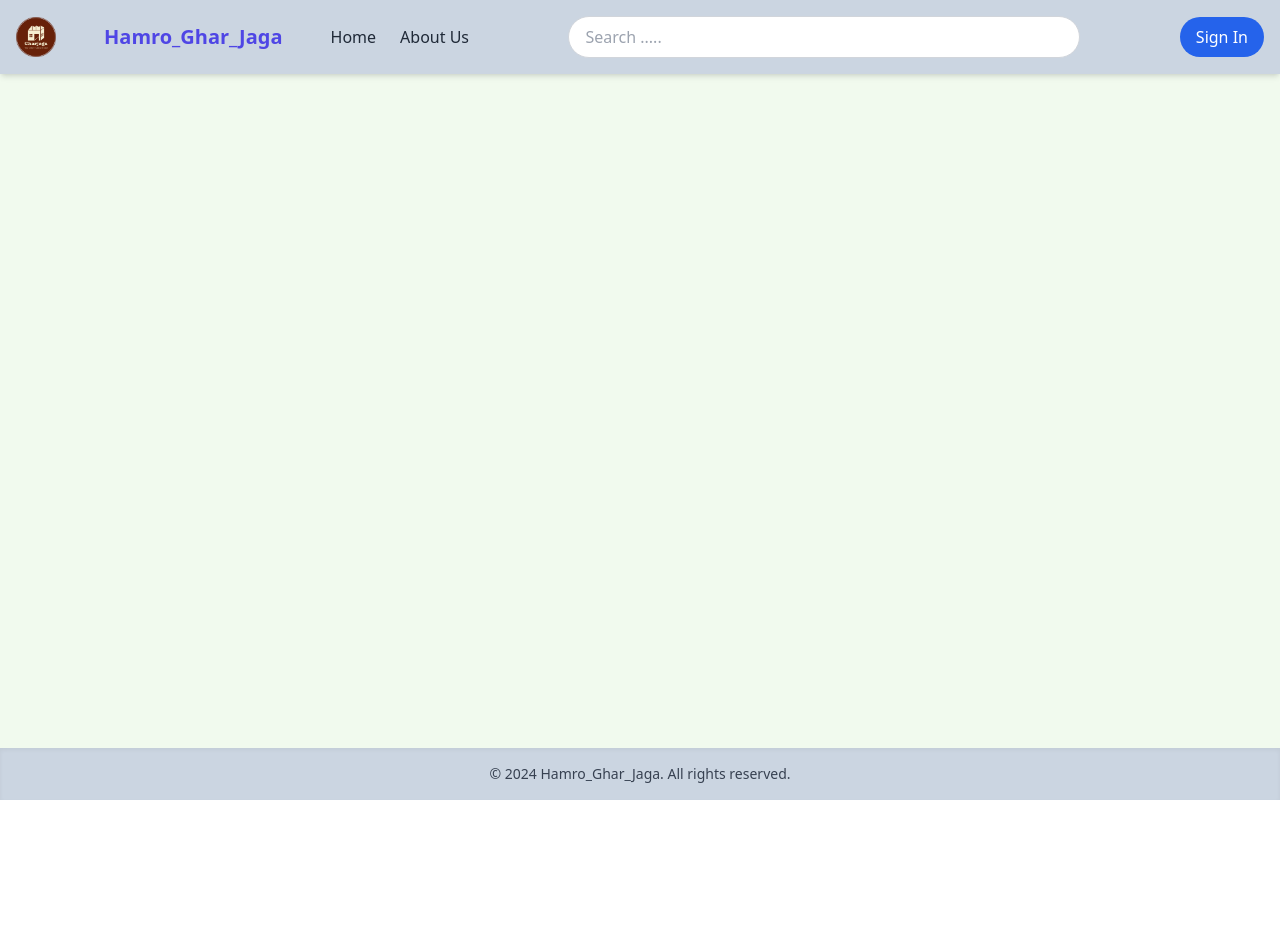
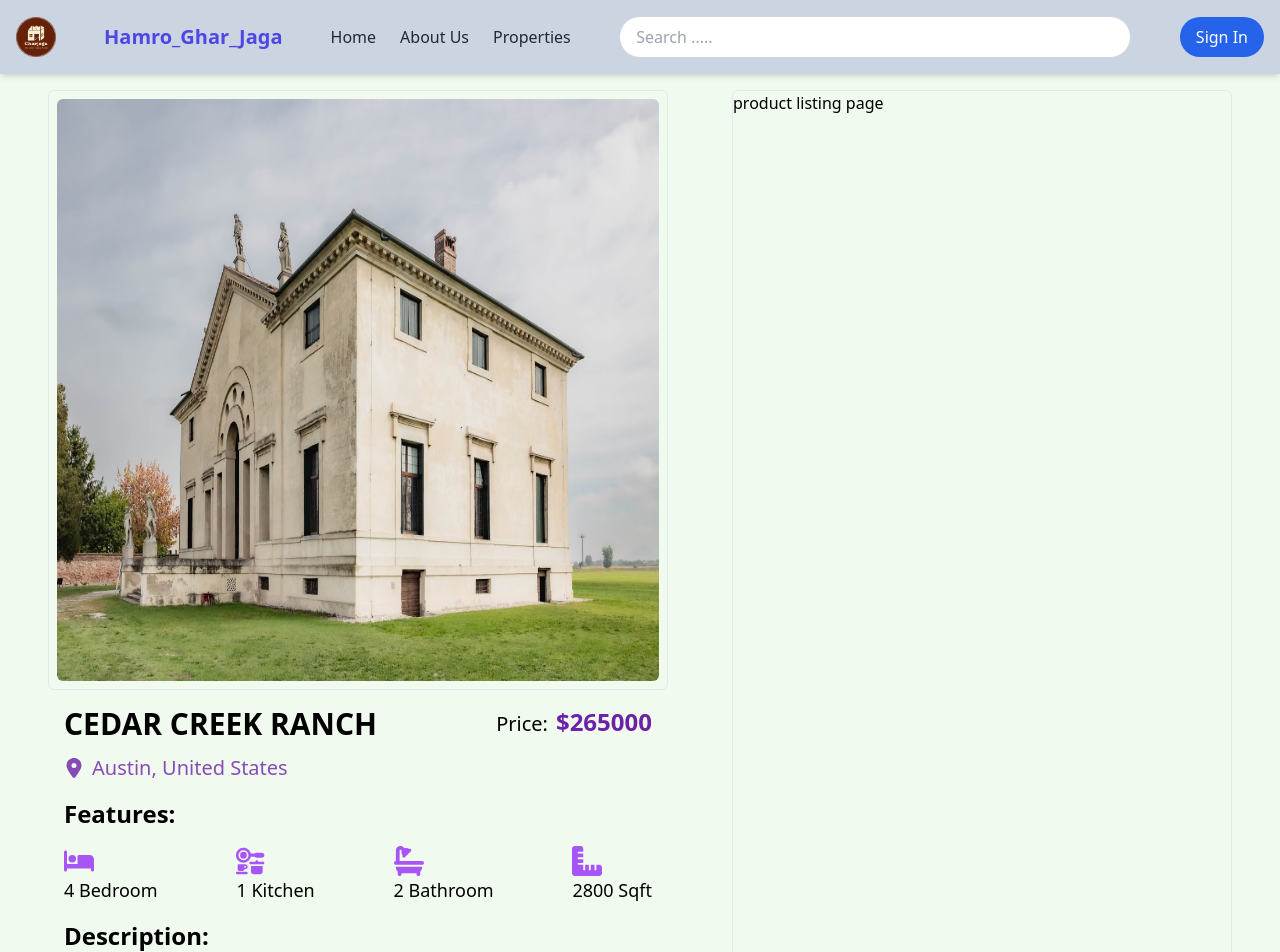
Before and after one commit to PanaceaSolution/Real-Estate, a React (Vite) app in the folder client/: page /properties/1 in a window 1280 px wide. Shown: the top 952 px of the page. Before the commit the page ends 800 px from the top, so only its background shows below. Built offline with nearby package versions, Linux system fonts and the light colour scheme.

Commit message:
product page and product detail page, sachin

```diff
--- a/client/src/App.jsx
+++ b/client/src/App.jsx
@@ -1,11 +1,13 @@
-import React from 'react';
-import { BrowserRouter as Router, Routes, Route } from 'react-router-dom';
-import Header from './components/header';
-import AboutUs from './pages/AboutUs';
-import SignInPage from './pages/sign-in';
-import Footer from './components/footer';
-import SignUp from './components/SignUp';
-import Home from './pages/home';
+import React from "react";
+import { BrowserRouter as Router, Routes, Route } from "react-router-dom";
+import Header from "./components/header";
+import AboutUs from "./pages/AboutUs";
+import SignInPage from "./pages/sign-in";
+import Footer from "./components/footer";
+import SignUp from "./components/SignUp";
+import Home from "./pages/home";
+import Property from "./pages/property";
+import PropertyDetail from "./pages/propertyDetail";
 
 const App = () => {
   return (
@@ -17,6 +19,8 @@
           <Routes>
             <Route path="/" element={<Home />} />
             <Route path="/aboutUs" element={<AboutUs />} />
+            <Route path="/properties" element={<Property />} />
+            <Route path="/properties/:id" element={<PropertyDetail />} />
             <Route path="/sign-in" element={<SignInPage />} />
             <Route path="/sign-up" element={<SignUp />} />
           </Routes>
@@ -26,8 +30,6 @@
       </div>
     </Router>
   );
-}
-
-
+};
 
 export default App;
--- a/client/src/components/featured-section.jsx
+++ b/client/src/components/featured-section.jsx
@@ -1,101 +1,23 @@
-
-import house1 from '../assets/house1.png';
-import house2 from '../assets/house2.png';
-import house3 from '../assets/house3.png';
-import house4 from '../assets/house4.png';
-import house5 from '../assets/house5.png';
-import house6 from '../assets/house6.png';
-import { PropertyCard } from './property-card';
-
-
-const properties = [
-   {
-      id: 1,
-      title: 'Cedar Creek Ranch',
-      address: 'Austin, United States',
-      price: 265000,
-      desc: 'Ranch-style house with wide open spaces.',
-      bedroom: 4,
-      kitchen: 1,
-      bathroom: 2,
-      area: 2800,
-      image: house1
-   },
-   {
-      id: 2,
-      title: 'Greenwood Estate',
-      address: 'New York, United States',
-      price: 310000,
-      desc: 'A beautiful house located in a quiet neighborhood.',
-      bedroom: 5,
-      kitchen: 2,
-      bathroom: 3,
-      area: 3200,
-      image: house2
-   },
-   {
-      id: 3,
-      title: 'Sunset Villa',
-      address: 'Miami, United States',
-      price: 450000,
-      desc: 'A luxurious villa with stunning ocean views.',
-      bedroom: 6,
-      kitchen: 1,
-      bathroom: 4,
-      area: 4000,
-      image: house3
-   },
-   {
-      id: 4,
-      title: 'Palm Tree Cottage',
-      address: 'Orlando, United States',
-      price: 198000,
-      desc: 'Cozy cottage in the heart of the city.',
-      bedroom: 3,
-      kitchen: 1,
-      bathroom: 2,
-      area: 1500,
-      image: house4
-   },
-   {
-      id: 5,
-      title: 'Maplewood Manor',
-      address: 'Chicago, United States',
-      price: 290000,
-      desc: 'Spacious manor with a large garden.',
-      bedroom: 4,
-      kitchen: 2,
-      bathroom: 3,
-      area: 3000,
-      image: house5
-   },
-   {
-      id: 6,
-      title: 'Blue Ridge Villa',
-      address: 'San Francisco, United States',
-      price: 380000,
-      desc: 'Modern villa with panoramic city views.',
-      bedroom: 5,
-      kitchen: 2,
-      bathroom: 3,
-      area: 3500,
-      image: house6
-   },
-]
+import { PropertyCard } from "./property-card";
+import { properties } from "../properties";
 
 export const FeaturedSection = () => {
-   return (
-      <div id="feature" className="w-full min-h-screen rounded-2xl flex flex-col items-center justify-center bg-gradient-to-b from-white via-shadow to-white py-10 px-4 md:px-8 lg:py-24 lg:px-12">
-         <h2 className="text-4xl lg:text-6xl font-bold mb-6 lg:mb-12">Featured <span className="text-primary">Properties</span></h2>
-         <div className="grid grid-cols-1 md:grid-cols-2 xl:grid-cols-3 gap-8 md:gap-10 mb-10">
-            {properties.map((p) => (
-               <PropertyCard
-                  key={p.id}
-                  {...p}
-               />
-            ))}
-         </div>
-         <button className='px-6 py-4 bg-primary rounded-lg font-semibold text-white text-xl'>View More</button>
+  return (
+    <div
+      id="feature"
+      className="w-full min-h-screen rounded-2xl flex flex-col items-center justify-center bg-gradient-to-b from-white via-shadow to-white py-10 px-4 md:px-8 lg:py-24 lg:px-12"
+    >
+      <h2 className="text-4xl lg:text-6xl font-bold mb-6 lg:mb-12">
+        Featured <span className="text-primary">Properties</span>
+      </h2>
+      <div className="grid grid-cols-1 md:grid-cols-2 xl:grid-cols-3 gap-8 md:gap-10 mb-10">
+        {properties.map((p) => (
+          <PropertyCard key={p.id} {...p} />
+        ))}
       </div>
-   )
-}
+      <button className="px-6 py-4 bg-primary rounded-lg font-semibold text-white text-xl">
+        View More
+      </button>
+    </div>
+  );
+};
--- a/client/src/components/header.jsx
+++ b/client/src/components/header.jsx
@@ -1,61 +1,86 @@
-import React from 'react';
-import logo1 from '../assets/logo1.png';
-import { Link } from 'react-router-dom';
-import useSearch from './useSearch';
+import React from "react";
+import logo1 from "../assets/logo1.png";
+import { Link } from "react-router-dom";
+import useSearch from "./useSearch";
 
 const Header = () => {
   const { searchQuery, filteredProperties, handleSearchChange } = useSearch();
 
   return (
     // Main div class for navigation bar
-    <div className='relative bg-slate-300 p-4 flex items-center justify-between shadow-md'>
+    <div className="relative bg-slate-300 p-4 flex items-center justify-between shadow-md">
+      {/* First section for logo and navigation links */}
+      <div className="flex items-center space-x-12">
+        {/* Website logo */}
+        <img
+          src={logo1}
+          alt="Website logo"
+          className="h-10 w-auto object-contain"
+        />
 
-      {/* First section for logo and navigation links */}
-      <div className='flex items-center space-x-12'>
-
-        {/* Website logo */}
-        <img src={logo1} alt="Website logo" className='h-10 w-auto object-contain' />
-
-        <div className=' text-xl font-semibold text-indigo-600'>Hamro_Ghar_Jaga</div>
-
+        <div className=" text-xl font-semibold text-indigo-600">
+          Hamro_Ghar_Jaga
+        </div>
 
         {/* Navigation links */}
-        <div className='flex space-x-6'>
-          <Link to="/home" className='text-gray-800 font-medium hover:text-gray-600 transition-colors'>Home</Link>
-          <Link to="/aboutUs" className='text-gray-800 font-medium hover:text-gray-600 transition-colors'>About Us</Link>
+        <div className="flex space-x-6">
+          <Link
+            to="/"
+            className="text-gray-800 font-medium hover:text-gray-600 transition-colors"
+          >
+            Home
+          </Link>
+          <Link
+            to="/aboutUs"
+            className="text-gray-800 font-medium hover:text-gray-600 transition-colors"
+          >
+            About Us
+          </Link>
+          <Link
+            to="/properties"
+            className="text-gray-800 font-medium hover:text-gray-600 transition-colors"
+          >
+            Properties
+          </Link>
         </div>
       </div>
       {/* Central section for search */}
-      <div className='relative flex-1 max-w-lg mx-8'>
+      <div className="relative flex-1 max-w-lg mx-8">
         <input
           type="text"
           placeholder="Search ....."
-          className='w-full px-4 py-2 rounded-full border border-gray-300 focus:border-blue-500 focus:outline-none transition-colors'
+          className="w-full px-4 py-2 rounded-full border border-gray-300 focus:border-blue-500 focus:outline-none transition-colors"
           value={searchQuery}
           onChange={handleSearchChange}
         />
 
         {/* Conditionally display search results */}
         {searchQuery && (
-          <div className='absolute top-full left-0 w-full bg-white border border-gray-300 mt-2 max-h-60 overflow-y-auto z-10'>
+          <div className="absolute top-full left-0 w-full bg-white border border-gray-300 mt-2 max-h-60 overflow-y-auto z-10">
             {filteredProperties.length > 0 ? (
               filteredProperties.map((property) => (
-                <div key={property.id} className='p-4 border-b border-gray-200'>
-                  <h3 className='text-lg font-semibold'>{property.title}</h3>
+                <div key={property.id} className="p-4 border-b border-gray-200">
+                  <h3 className="text-lg font-semibold">{property.title}</h3>
                   <p>{property.description}</p>
-                  <p className='text-blue-600 font-semibold'>{property.price}</p>
+                  <p className="text-blue-600 font-semibold">
+                    {property.price}
+                  </p>
                 </div>
               ))
             ) : (
-              <p className='p-4 text-gray-600'>No properties found.</p>
+              <p className="p-4 text-gray-600">No properties found.</p>
             )}
           </div>
         )}
       </div>
 
       {/* Right side Sign In */}
-      <Link to="/sign-in" className='text-white bg-blue-600 hover:bg-blue-700 px-4 py-2 rounded-full font-medium transition-colors'>Sign In</Link>
-
+      <Link
+        to="/sign-in"
+        className="text-white bg-blue-600 hover:bg-blue-700 px-4 py-2 rounded-full font-medium transition-colors"
+      >
+        Sign In
+      </Link>
     </div>
   );
 };
--- /dev/null
+++ b/client/src/pages/property.jsx
@@ -0,0 +1,20 @@
+import React from "react";
+import { PropertyCard } from "../components/property-card";
+import { properties } from "../properties";
+
+const Property = () => {
+  return (
+    <div className="m-12">
+      <h2 className="text-4xl text-center lg:text-6xl font-bold mb-6 lg:mb-12">
+        All <span className="text-primary">Properties</span>
+      </h2>
+      <div className="grid grid-cols-1 md:grid-cols-2 xl:grid-cols-4 gap-8 md:gap-10 mb-10">
+        {properties.map((p) => (
+          <PropertyCard key={p.id} {...p} />
+        ))}
+      </div>
+    </div>
+  );
+};
+
+export default Property;
--- /dev/null
+++ b/client/src/pages/propertyDetail.jsx
@@ -0,0 +1,79 @@
+import React from "react";
+import {
+  FaLocationDot,
+  FaBed,
+  FaKitchenSet,
+  FaBath,
+  FaRulerCombined,
+} from "react-icons/fa6";
+import { useParams } from "react-router-dom";
+import { properties } from "../properties";
+
+const PropertyDetail = () => {
+  const { id } = useParams();
+  const property = properties.find((item) => item.id === Number(id));
+  return (
+    <div className="px-[1rem] md:px-[3rem] grid grid-cols-1fr lg:grid-cols-[1fr_500px] md:gap-16 mt-4">
+      <div className="">
+        <div className="max-h-[600px] max-w-full md:h-[600px] w-full p-2 rounded-md border">
+          <img
+            src={property.image}
+            class="img-fluid rounded-top"
+            alt={property.title}
+            className="h-[100%] w-[100%] rounded-md"
+          />
+        </div>
+        <div className="flex flex-col gap-2 my-2 md:flex-row md:justify-between md:m-4">
+          <div>
+            <h3 className="md:text-3xl font-bold uppercase">
+              {property.title}
+            </h3>
+            <p className="text-sm md:text-xl text-primary/80 flex items-center gap-2 md:mt-3">
+              <FaLocationDot size={20} />
+              {property.address}
+            </p>
+          </div>
+          <p className="text-md">
+            <span className="me-2 font-medium md:text-xl">Price:</span>
+            <span className="font-bold text-primary md:text-2xl">
+              ${property.price}
+            </span>
+          </p>
+        </div>
+        <div className="md:m-4">
+          <h3 className="font-bold mb-2 md:text-2xl md:mb-4">Features:</h3>
+          <div className="flex justify-between items-center text-sm font-medium md:text-lg">
+            <p>
+              <FaBed color="#A855F7" className="text-md md:text-3xl" />
+              {property.bedroom} Bedroom
+            </p>
+            <p>
+              <FaKitchenSet color="#A855F7" className="text-md md:text-3xl" />
+              {property.kitchen} Kitchen
+            </p>
+            <p>
+              <FaBath color="#A855F7" className="text-md md:text-3xl" />
+              {property.bathroom} Bathroom
+            </p>
+            <p>
+              <FaRulerCombined
+                color="#A855F7"
+                className="text-md md:text-3xl"
+              />
+              {property.area} Sqft
+            </p>
+          </div>
+        </div>
+        <div className="my-4 md:m-4">
+          <h3 className="font-bold md:text-2xl">Description:</h3>
+          <p className="text-text text-md md:text-xl">{property.desc}</p>
+        </div>
+      </div>
+      <div className="md:border rounded-md">
+        product listing page
+      </div>
+    </div>
+  );
+};
+
+export default PropertyDetail;
--- /dev/null
+++ b/client/src/properties.js
@@ -0,0 +1,81 @@
+import house1 from "./assets/house1.png";
+import house2 from "./assets/house2.png";
+import house3 from "./assets/house3.png";
+import house4 from "./assets/house4.png";
+import house5 from "./assets/house5.png";
+import house6 from "./assets/house6.png";
+
+export const properties = [
+  {
+    id: 1,
+    title: "Cedar Creek Ranch",
+    address: "Austin, United States",
+    price: 265000,
+    desc: "Ranch-style house with wide open spaces.",
+    bedroom: 4,
+    kitchen: 1,
+    bathroom: 2,
+    area: 2800,
+    image: house1,
+  },
+  {
+    id: 2,
+    title: "Greenwood Estate",
+    address: "New York, United States",
+    price: 310000,
+    desc: "A beautiful house located in a quiet neighborhood.",
+    bedroom: 5,
+    kitchen: 2,
+    bathroom: 3,
+    area: 3200,
+    image: house2,
+  },
+  {
+    id: 3,
+    title: "Sunset Villa",
+    address: "Miami, United States",
+    price: 450000,
+    desc: "A luxurious villa with stunning ocean views.",
+    bedroom: 6,
+    kitchen: 1,
+    bathroom: 4,
+    area: 4000,
+    image: house3,
+  },
+  {
+    id: 4,
+    title: "Palm Tree Cottage",
+    address: "Orlando, United States",
+    price: 198000,
+    desc: "Cozy cottage in the heart of the city.",
+    bedroom: 3,
+    kitchen: 1,
+    bathroom: 2,
+    area: 1500,
+    image: house4,
+  },
+  {
+    id: 5,
+    title: "Maplewood Manor",
+    address: "Chicago, United States",
+    price: 290000,
+    desc: "Spacious manor with a large garden.",
+    bedroom: 4,
+    kitchen: 2,
+    bathroom: 3,
+    area: 3000,
+    image: house5,
+  },
+  {
+    id: 6,
+    title: "Blue Ridge Villa",
+    address: "San Francisco, United States",
+    price: 380000,
+    desc: "Modern villa with panoramic city views.",
+    bedroom: 5,
+    kitchen: 2,
+    bathroom: 3,
+    area: 3500,
+    image: house6,
+  },
+];
```
Also changed, not shown: client/src/components/property-card.jsx (+28 -16 lines).
